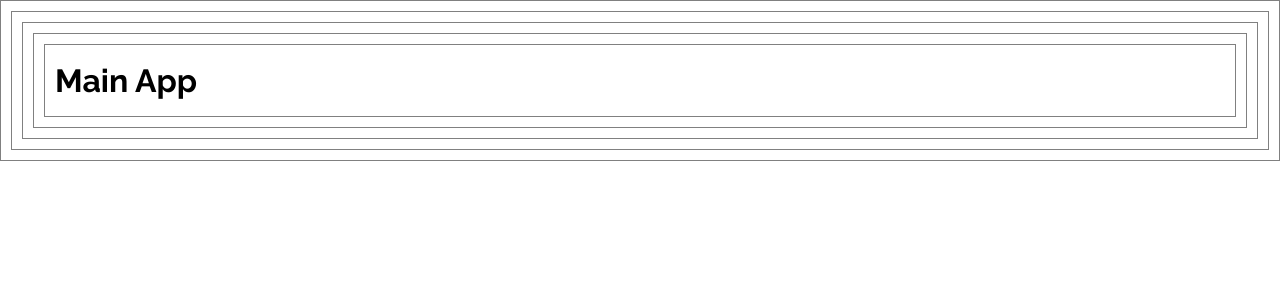
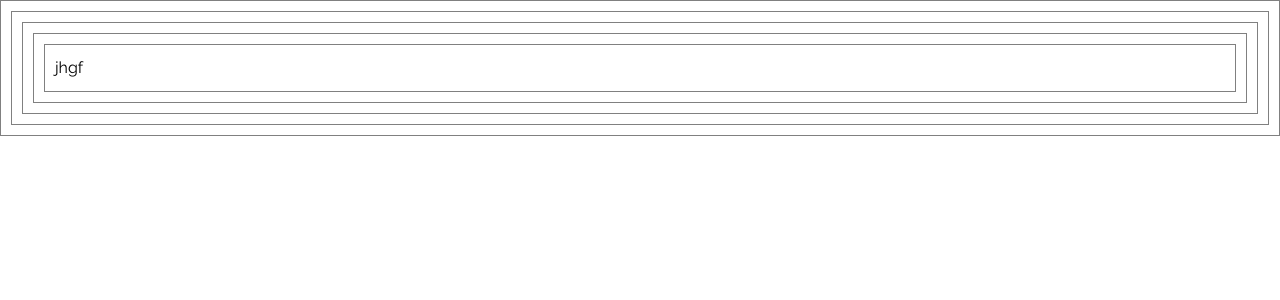
Before and after one commit to BrownEdgar/React-students, a React (Vite) app: page / in a window 1280 px wide. Shown: the top 300 px of the page. Built offline with nearby package versions, Linux system fonts and the light colour scheme.

Commit message:
propTypes lesson

```diff
--- /dev/null
+++ b/src/Users/Oksanna/Proptypes/App.jsx
@@ -0,0 +1,10 @@
+import React from 'react'
+import Child from './Child'
+
+export default function App() {
+  return (
+    <div>
+      <Child age={67} gender='male' todo={{id:2, title: 'jhgf', x: 1}}/>
+    </div>
+  )
+}
--- /dev/null
+++ b/src/Users/Oksanna/Proptypes/Child.jsx
@@ -0,0 +1,24 @@
+import PropTypes from 'prop-types'
+
+
+export default function Child({todo}) {
+  return (
+    <div>
+      {todo?.title}
+    </div>
+  )
+}
+
+Child.defaultProps = {
+  name: 'Babken'
+}
+
+Child.propTypes = {
+  name: PropTypes.string,
+  age: PropTypes.number.isRequired,
+  gender: PropTypes.oneOf(['male', 'female']),
+  todo: PropTypes.exact({
+    id: PropTypes.number.isRequired,
+    title:PropTypes.string.isRequired
+  })
+}
--- a/src/main.jsx
+++ b/src/main.jsx
@@ -1,6 +1,6 @@
 import React from "react";
 import ReactDOM from "react-dom/client";
-import App from "./App"
+import App from "./Users/Oksanna/Proptypes/App"
 import "./index.css";
 
 ReactDOM.createRoot(document.getElementById("root")).render(
```
